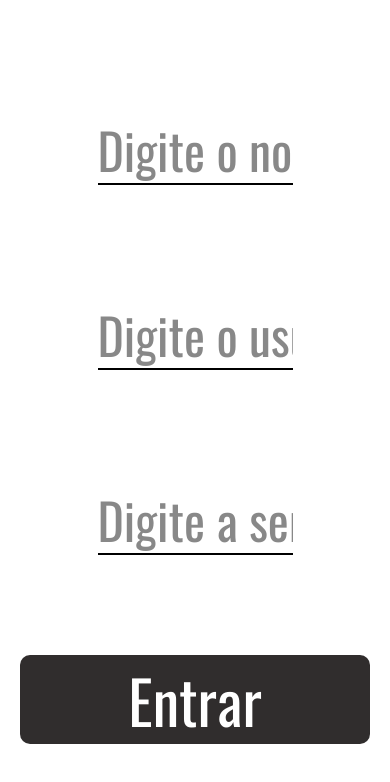
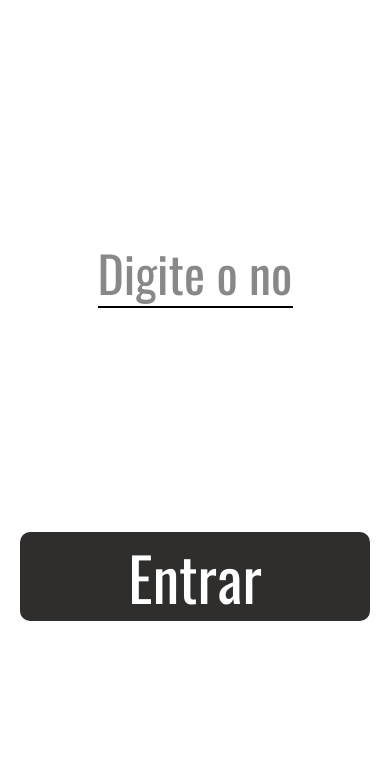
Before and after one commit to ManoBLack8/teste-de-satisfacao, a React Native app: screen /PrimeiroAcesso in a window 390 px wide. Shown: the top 782 px of the page. Built offline with nearby package versions, Linux system fonts and the light colour scheme.

Commit message:
update tirar input user e senha

```diff
--- a/pages/PrimeiroAcesso/index.js
+++ b/pages/PrimeiroAcesso/index.js
@@ -8,14 +8,6 @@ export default function PrimeiroAcesso({ navigation }) {
 <View style={styles.container}>
 <View style={styles.inputContainer}>
       <TextInput placeholder='Digite o nome da loja' placeholderTextColor="#888888" style={styles.input}/>
-
-  </View>
-  <View style={styles.inputContainer}>
-      <TextInput placeholder='Digite o usuario' placeholderTextColor="#888888" style={styles.input}/>
-
-  </View>
-  <View style={styles.inputContainer}>
-      <TextInput placeholder='Digite a senha' placeholderTextColor="#888888" style={styles.input}/>
 
   </View>
       <TouchableOpacity style={styles.button} onPress={() => navigation.navigate ('Home')}>
```
